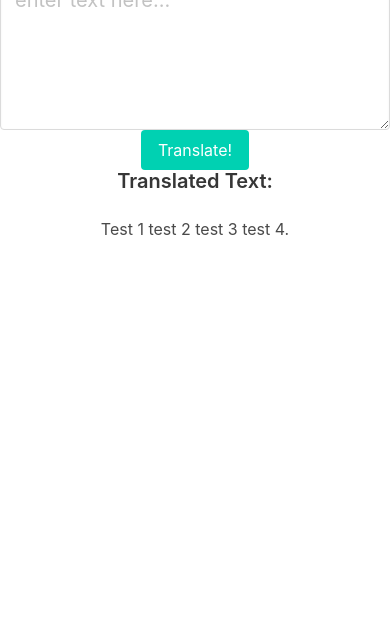
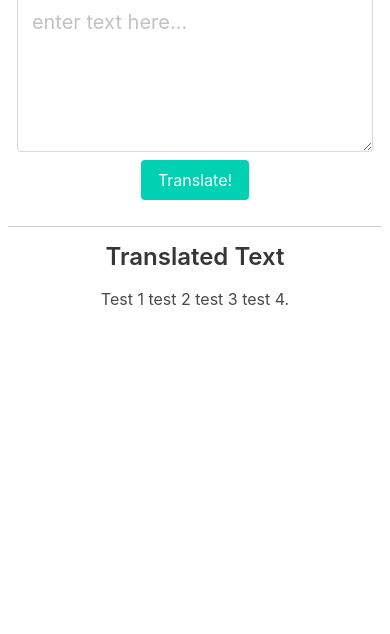
Before and after one commit to karlnh/en2es, a plain HTML site: page index.html in a window 390 px wide. Shown: the part 210-844 px from the top of the page. Drawn offline with nearby package versions, Linux system fonts and the light colour scheme.

Commit message:
add small css and html styling changes

```diff
--- a/assets/style.css
+++ b/assets/style.css
@@ -1,4 +1,64 @@
+#translate-section {
+    margin: 5vh;
+}
+
+#translate-section h2 {
+    margin: 1vh 0;
+}
+
+.container div {
+    margin: 0 1vh;
+}
+
+#text-area {
+    margin: 1vh 0;
+    max-width: 90%;
+
+}
+
+#translated-text-section {
+    margin: 5vh;
+    padding: 5vh;
+    border-top: 1px solid lightgrey;
+}
+
+#translated-text-section h2 {
+    margin-bottom: 2vh;
+}
+
 span:hover {
     cursor: pointer;
     background-color:#ffe08a!important;
+    text-decoration: underline;
+    text-decoration-style: dotted;
 }
+
+@media (max-width: 768px) {
+    #translate-section {
+        margin: 4vh 2vh;
+    }
+    #translated-text-section {
+        margin: 4vh 2vh;
+        padding: 3vh;
+    }
+}
+
+@media (max-width: 480px) {
+    #translate-section {
+        margin: 3vh 1vh;
+    }
+    #translated-text-section {
+        margin: 3vh 1vh;
+        padding: 2vh;
+    }
+}
+
+@media (max-width: 360px) {
+    #translate-section {
+        margin: 2vh 0.5vh;
+    }
+    #translated-text-section {
+        margin: 2vh 0.5vh;
+        padding: 1vh;
+    }
+}
--- a/index.html
+++ b/index.html
@@ -17,11 +17,11 @@
 
     <main>
         <!-- enter text section -->
-        <section id="textarea">
-            <div class="has-text-centered">
+        <section id="translate-section">
+            <div class="container has-text-centered">
             <!-- text input section -->
-                <div class="is-size-3">
-                    <h2>Translate here</h2>
+                <div>
+                    <h2 class="title is-size-3">Translate Here</h2>
                     <textarea id="text-area" class="textarea is-medium" placeholder="enter text here..."></textarea>
                 </div>
                 <!-- button -->
@@ -29,9 +29,9 @@
             </div>
         </section>
         <!-- translated text section -->
-        <section>
-            <div class="has-text-centered">
-                <h2 class="title is-size-5" id="word-span">Translated Text:</h2>
+        <section id="translated-text-section">
+            <div class="has-text-centered container">
+                    <h2 class="title is-size-4">Translated Text</h2>
                 <div id="translated-text">
                     <span class="word">Test 1 </span>
                     <span class="word">test 2 </span>
@@ -40,6 +40,9 @@
                 </div>
             </div>
         </section>
+
+    <footer>
+    </footer>
     </main>
 
 </body>
```
